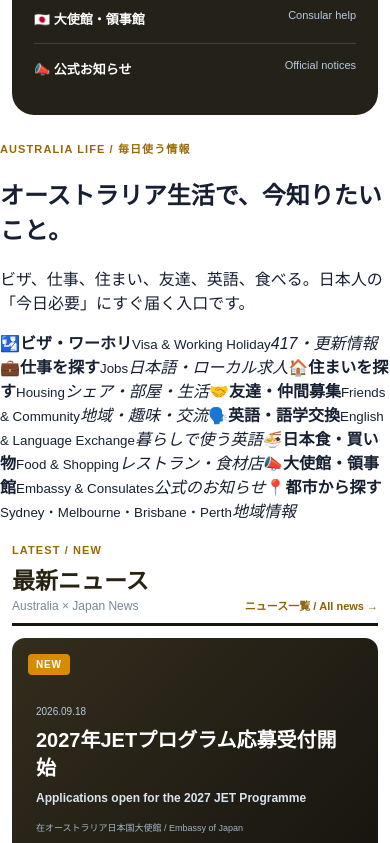
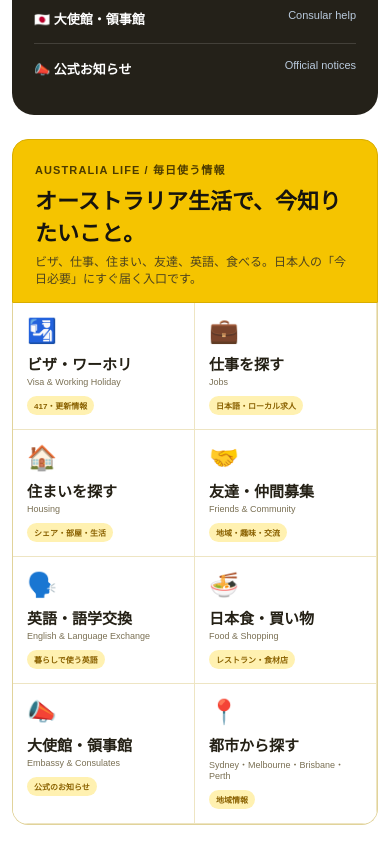
Before and after one commit to samthebrokers-prog/audaisuki, a Next.js app: page / in a window 390 px wide. Shown: the part 1220-2063 px from the top of the page. Built offline with nearby package versions, Linux system fonts and the light colour scheme.

Commit message:
Style AUDaisuki daily needs portal

```diff
--- a/app/globals.css
+++ b/app/globals.css
@@ -166,3 +166,5 @@ nav b{color:#fff}nav small{color:#ddd5bd}
 .newsSection{background:#242119}.corporateSection{background:#fffaf0}.orgGrid a{background:#292313}
 .missionCard{border-top-color:#d89b00}.missionCard h3{color:#292313}.missionCard a{color:#8c6100}
 footer{background:#17150f}footer b{color:#f5c400}
+
+.dailyNeeds{max-width:1240px;margin:20px auto 24px;padding:0 12px}.dailyNeedsHead{background:#f5c400;border:1px solid #d9ad00;border-radius:16px 16px 0 0;padding:20px 22px 16px}.dailyNeedsHead .kicker{color:#4c3b00}.dailyNeedsHead h2{margin:5px 0 5px;color:#17150f;font-size:27px}.dailyNeedsHead p{margin:0;color:#4c421f;font-size:12px}.dailyNeedsGrid{display:grid;grid-template-columns:repeat(4,1fr);border:1px solid #e1d39b;border-top:0;border-radius:0 0 16px 16px;overflow:hidden;background:#fff}.dailyNeedsGrid>a{position:relative;min-height:128px;padding:17px;border-right:1px solid #eee5c3;border-bottom:1px solid #eee5c3;background:#fff;transition:.15s ease}.dailyNeedsGrid>a:hover{background:#fff9df;transform:translateY(-1px)}.dailyNeedsGrid>a>span{font-size:24px;display:block;margin-bottom:8px}.dailyNeedsGrid b{display:block;color:#242015;font-size:15px}.dailyNeedsGrid small{display:block;color:#7a7054;font-size:9px;margin-top:3px}.dailyNeedsGrid em{display:inline-block;color:#8a6100;background:#fff1b1;border-radius:999px;padding:4px 7px;font-style:normal;font-size:8px;font-weight:800;margin-top:9px}@media(max-width:850px){.dailyNeedsGrid{grid-template-columns:repeat(2,1fr)}}@media(max-width:520px){.dailyNeedsGrid{grid-template-columns:1fr 1fr}.dailyNeedsHead h2{font-size:22px}.dailyNeedsGrid>a{min-height:120px;padding:14px}}
```
